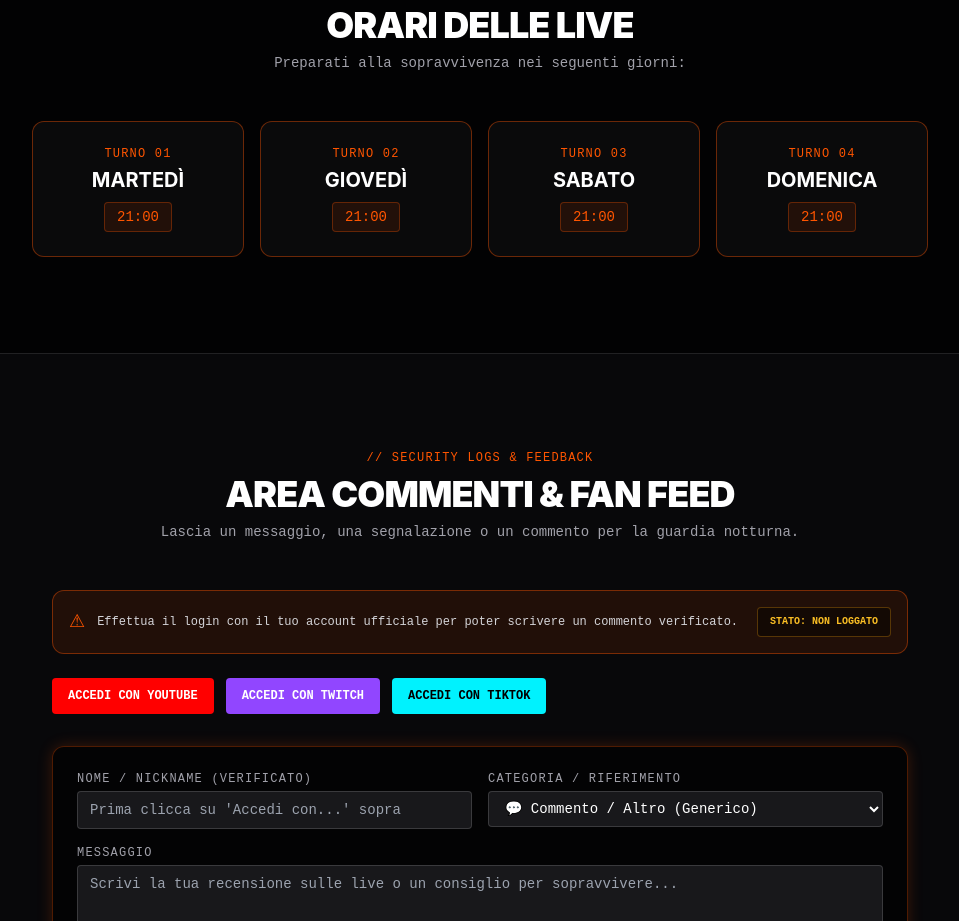
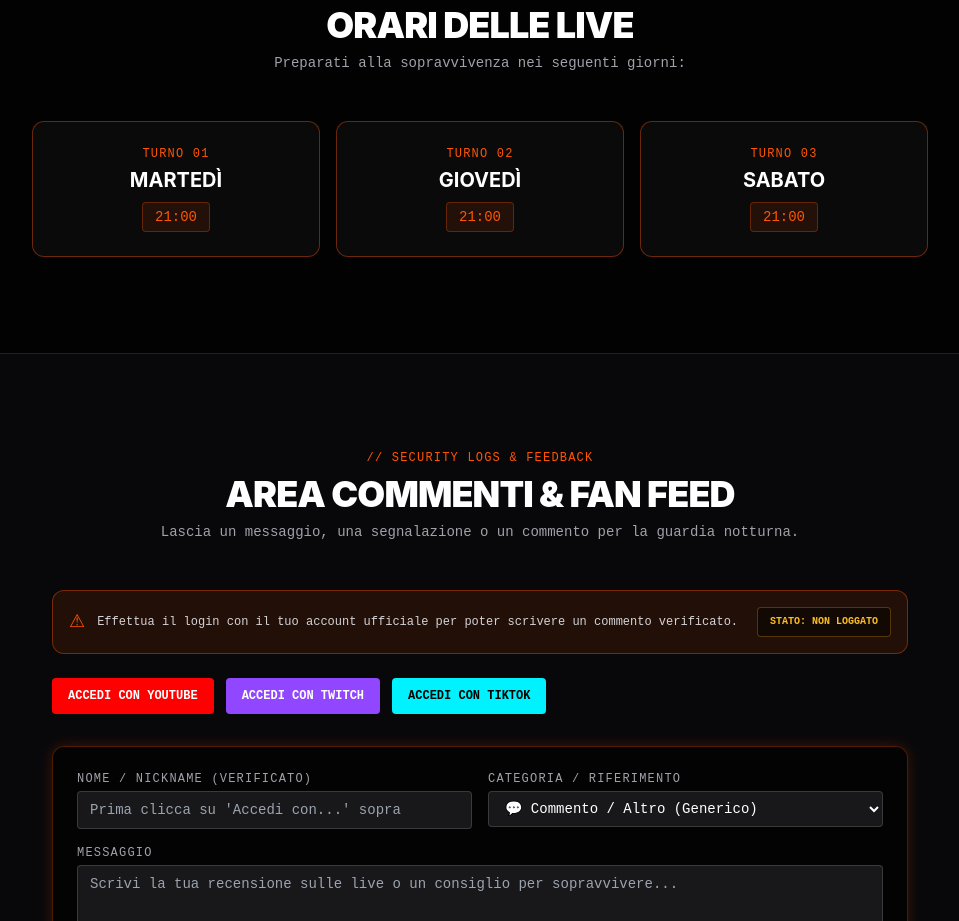
Before and after one commit to Misticko968/Misticko-968, a plain HTML site: page index.html in a window 1280 px wide. Shown: the part 1385-2306 px from the top of the page, without its empty margins (160-1119 px from the left). Drawn offline with nearby package versions, Linux system fonts and the light colour scheme.

Commit message:
Update index.html

```diff
--- a/index.html
+++ b/index.html
@@ -229,7 +229,7 @@
                 <p class="text-sm text-zinc-400 mt-2 font-mono">Preparati alla sopravvivenza nei seguenti giorni:</p>
             </div>
 
-            <div class="grid gap-4 md:grid-cols-4 max-w-4xl mx-auto">
+            <div class="grid gap-4 md:grid-cols-3 max-w-4xl mx-auto">
                 <div class="border border-[#FF5500]/40 bg-zinc-900/40 p-6 rounded-xl text-center hover:border-[#FF5500] transition-all">
                     <span class="font-mono text-xs uppercase tracking-widest text-[#FF5500] block mb-1">Turno 01</span>
                     <h3 class="text-xl font-bold uppercase mb-2">Martedì</h3>
@@ -243,11 +243,6 @@
                 <div class="border border-[#FF5500]/40 bg-zinc-900/40 p-6 rounded-xl text-center hover:border-[#FF5500] transition-all">
                     <span class="font-mono text-xs uppercase tracking-widest text-[#FF5500] block mb-1">Turno 03</span>
                     <h3 class="text-xl font-bold uppercase mb-2">Sabato</h3>
-                    <div class="inline-block bg-[#FF5500]/10 border border-[#FF5500]/30 px-3 py-1 rounded font-mono text-sm text-[#FF5500]">21:00</div>
-                </div>
-                <div class="border border-[#FF5500]/40 bg-zinc-900/40 p-6 rounded-xl text-center hover:border-[#FF5500] transition-all">
-                    <span class="font-mono text-xs uppercase tracking-widest text-[#FF5500] block mb-1">Turno 04</span>
-                    <h3 class="text-xl font-bold uppercase mb-2">Domenica</h3>
                     <div class="inline-block bg-[#FF5500]/10 border border-[#FF5500]/30 px-3 py-1 rounded font-mono text-sm text-[#FF5500]">21:00</div>
                 </div>
             </div>
```
